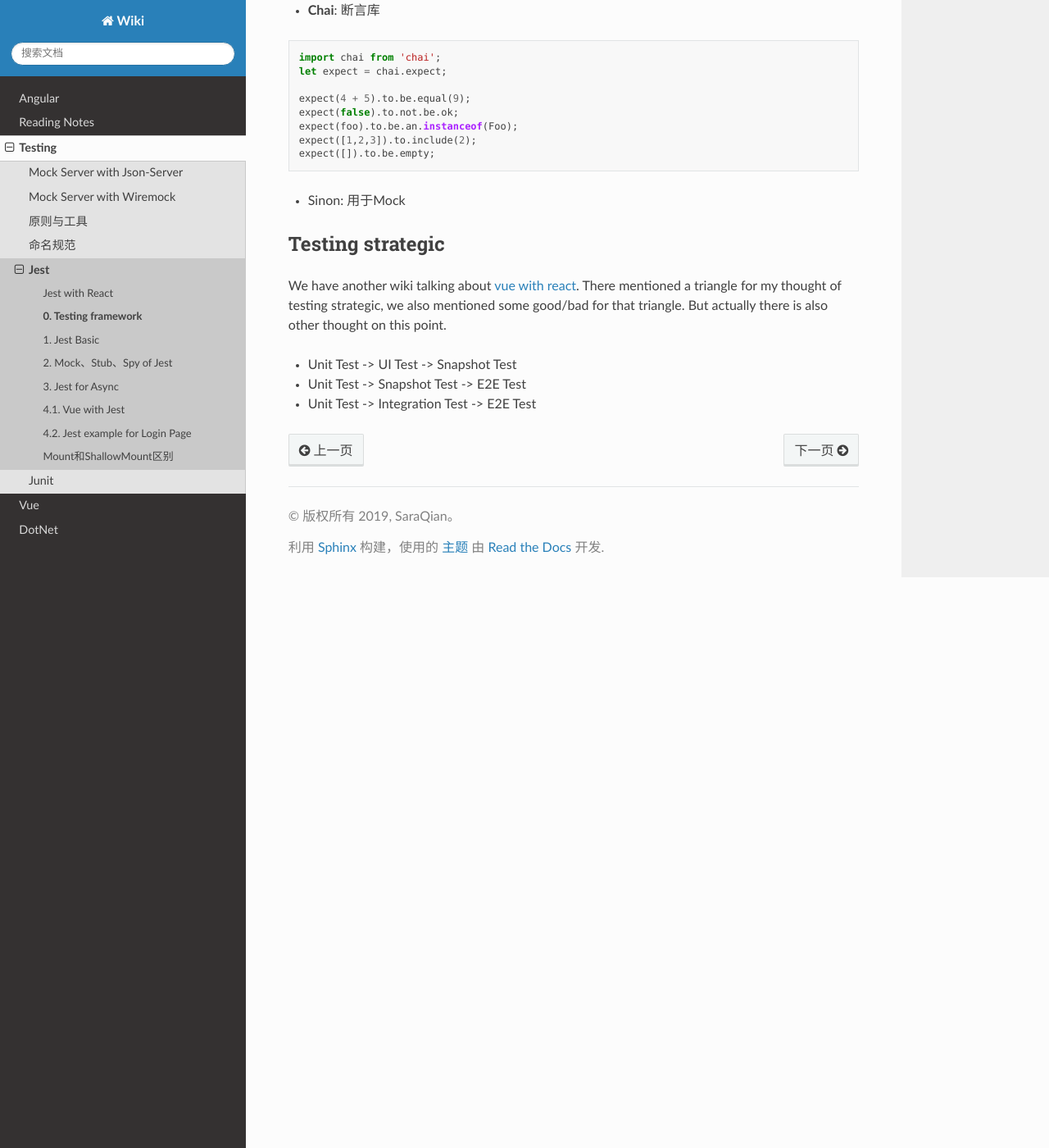
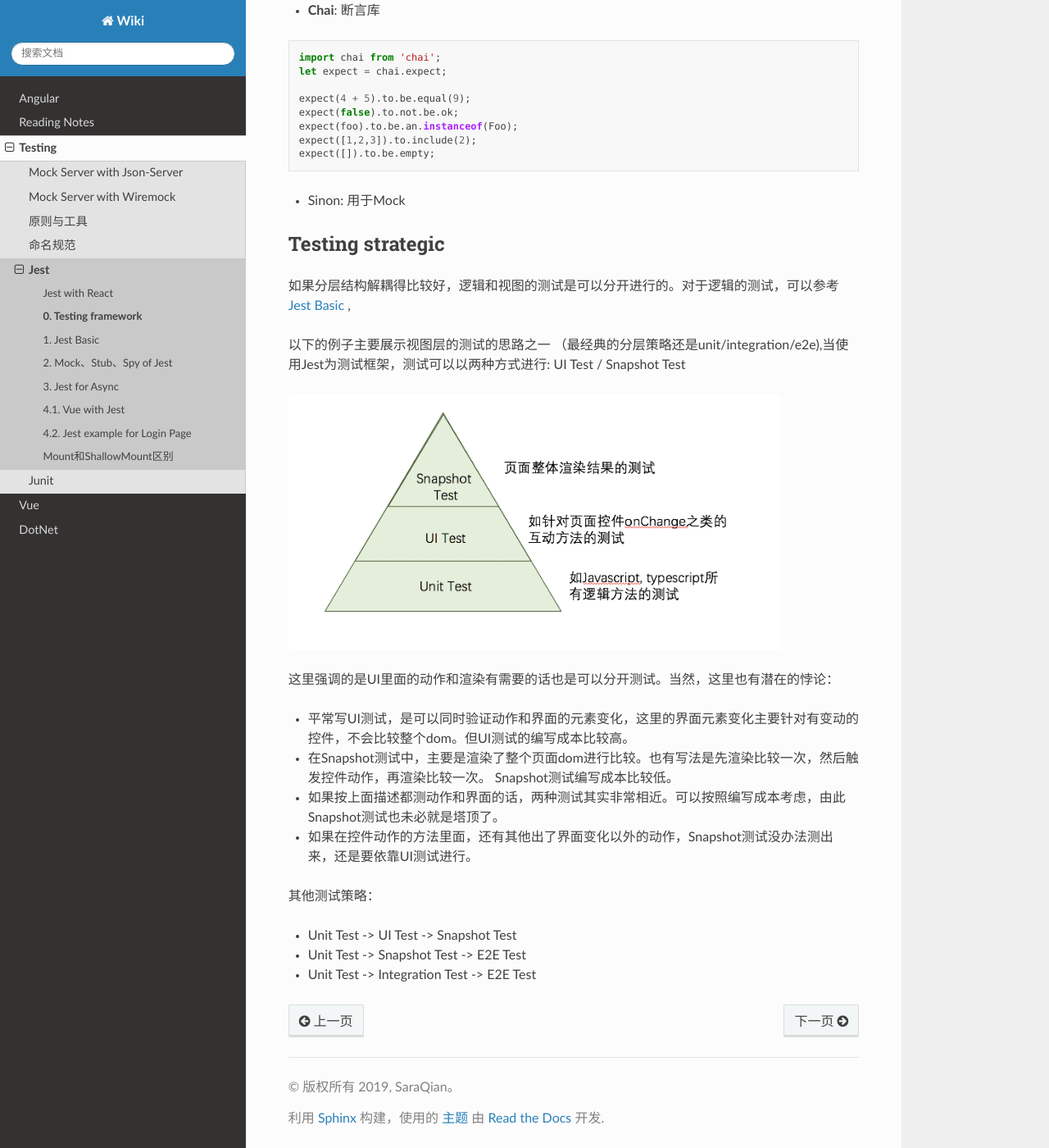
Before and after one commit to abigail830/Sphinx_wiki, a Sphinx documentation site: the page built from source/Testing/Jest/Jest0.rst, in a window 1280 px wide and 1400 px high, scrolled down 804 px. Shown: the whole window at 82% size. Built offline with Sphinx 7.4.7 and the Read the Docs theme 2.0.0, drawn with Linux system fonts in a browser that asks for light colours.

Commit message:
Update Jest0.rst

```diff
--- a/source/Testing/Jest/Jest0.rst
+++ b/source/Testing/Jest/Jest0.rst
@@ -56,8 +56,24 @@ Testing framework
 Testing strategic
 ----------------------
 
-We have another wiki talking about `vue with react <http://wiki.saraqian.cn/Testing/Jest%20with%20React.html>`_. There mentioned a triangle for my thought of testing strategic, we also mentioned some good/bad for that triangle. But actually there is also other thought on this point.
+如果分层结构解耦得比较好，逻辑和视图的测试是可以分开进行的。对于逻辑的测试，可以参考 `Jest Basic  <http://wiki.saraqian.cn/Testing/Jest/Jest1.html#>`_ ,
+
+以下的例子主要展示视图层的测试的思路之一 （最经典的分层策略还是unit/integration/e2e),当使用Jest为测试框架，测试可以以两种方式进行: UI Test / Snapshot Test
+
+.. image:: ../../../images/ui_layer.png
+  :width: 600px
+
+这里强调的是UI里面的动作和渲染有需要的话也是可以分开测试。当然，这里也有潜在的悖论：
+
+* 平常写UI测试，是可以同时验证动作和界面的元素变化，这里的界面元素变化主要针对有变动的控件，不会比较整个dom。但UI测试的编写成本比较高。
+* 在Snapshot测试中，主要是渲染了整个页面dom进行比较。也有写法是先渲染比较一次，然后触发控件动作，再渲染比较一次。 Snapshot测试编写成本比较低。
+* 如果按上面描述都测动作和界面的话，两种测试其实非常相近。可以按照编写成本考虑，由此Snapshot测试也未必就是塔顶了。
+* 如果在控件动作的方法里面，还有其他出了界面变化以外的动作，Snapshot测试没办法测出来，还是要依靠UI测试进行。
+
+其他测试策略：
 
 * Unit Test -> UI Test -> Snapshot Test
 * Unit Test -> Snapshot Test -> E2E Test
 * Unit Test -> Integration Test -> E2E Test
+
+.. index:: Testing, Jest,
```
